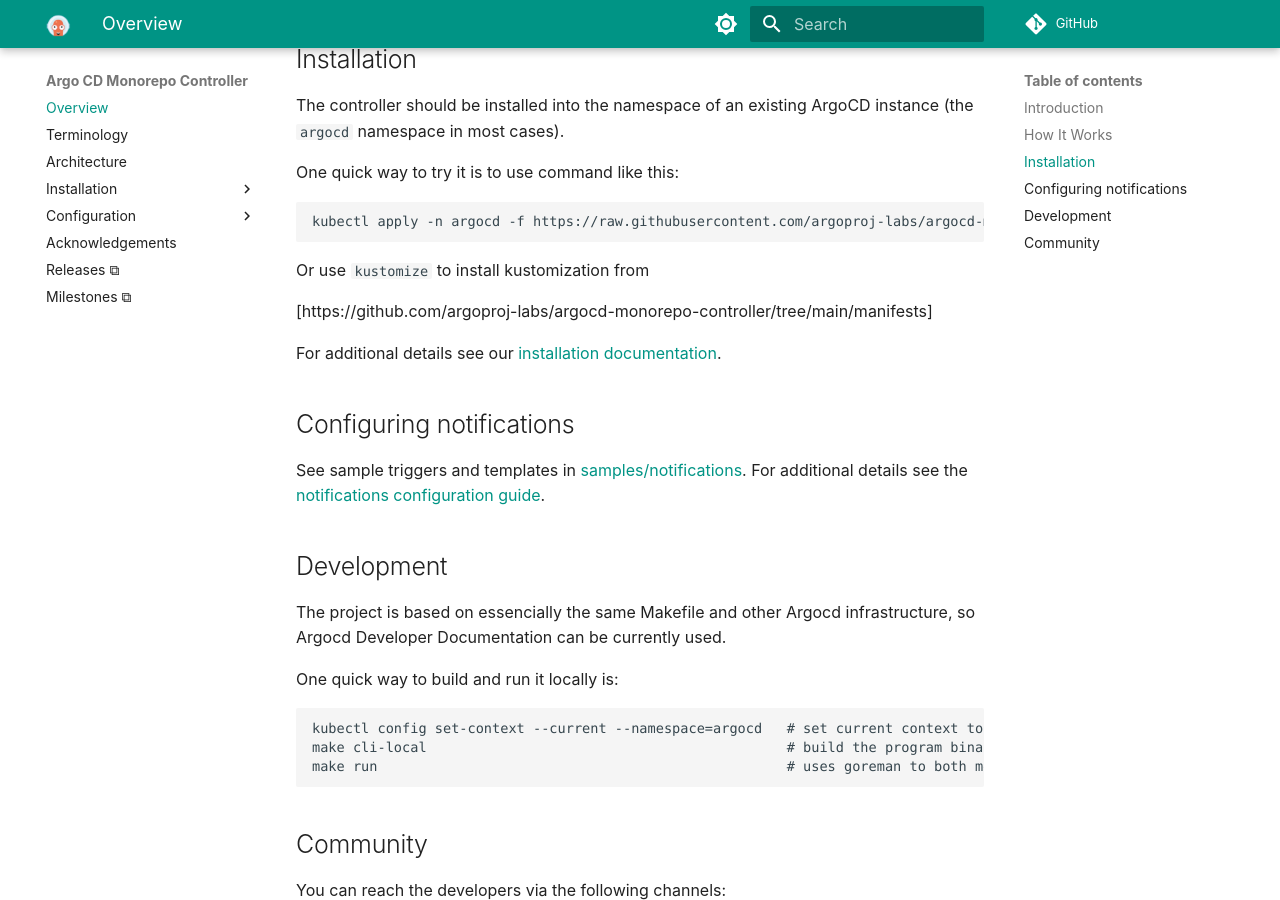
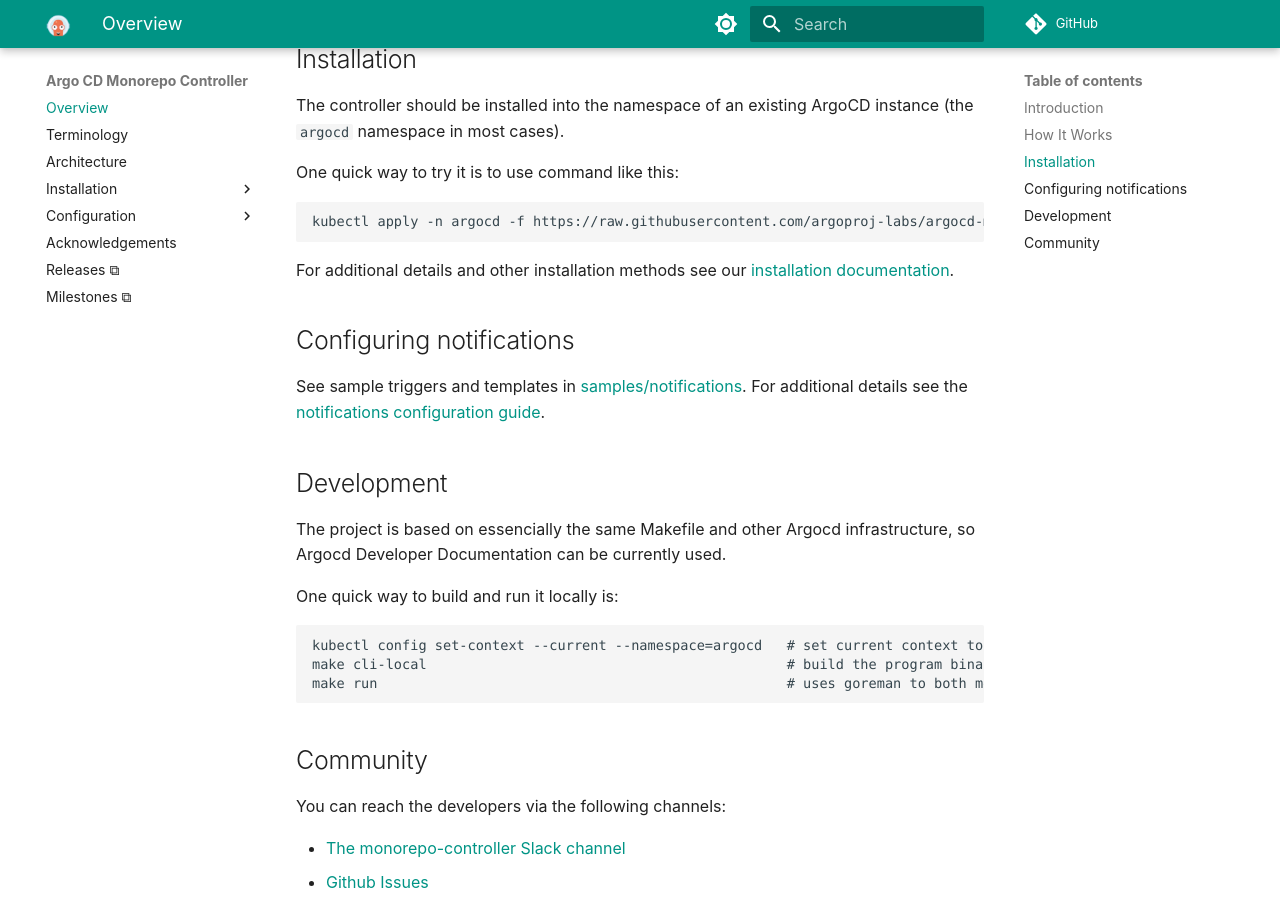
Before and after one commit to dudinea/argocd-monorepo-controller, an MkDocs documentation site: the page built from docs/index.md, in a window 1280 px wide and 900 px high, scrolled down 825 px. Built offline with MkDocs 1.6.1 and Material for MkDocs 9.7.7, drawn with Linux system fonts in a browser that asks for light colours; comment, search, counter and statistics services are not loaded.

Commit message:
fix: quick installation instruction in ondex.md
Signed-off-by: Eugene Doudine <eugene.doudine@octopus.com>

````diff
--- a/docs/index.md
+++ b/docs/index.md
@@ -38,11 +38,7 @@
 kubectl apply -n argocd -f https://raw.githubusercontent.com/argoproj-labs/argocd-monorepo-controller/refs/heads/main/manifests/install.yaml
 ```
 
-Or use `kustomize` to install kustomization from
-
-[https://github.com/argoproj-labs/argocd-monorepo-controller/tree/main/manifests]
-
-For additional details see our [installation documentation](install.md).
+For additional details and other installation methods see our [installation documentation](install.md).
 
 ## Configuring notifications
 
````
